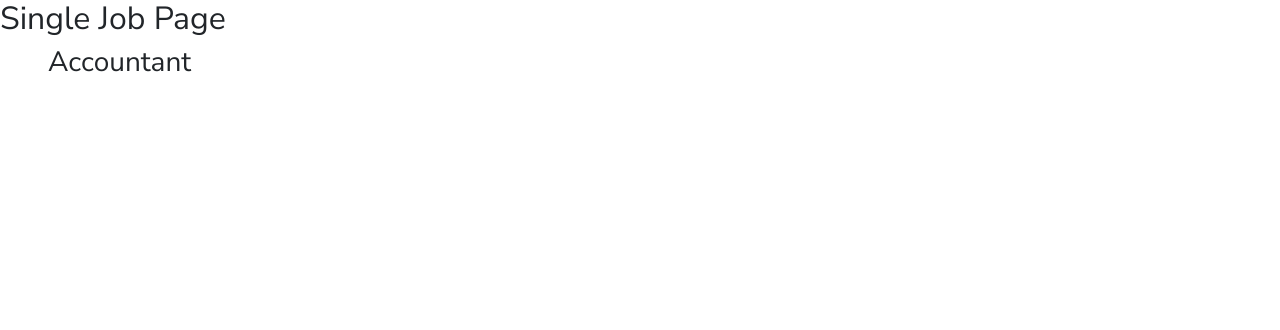
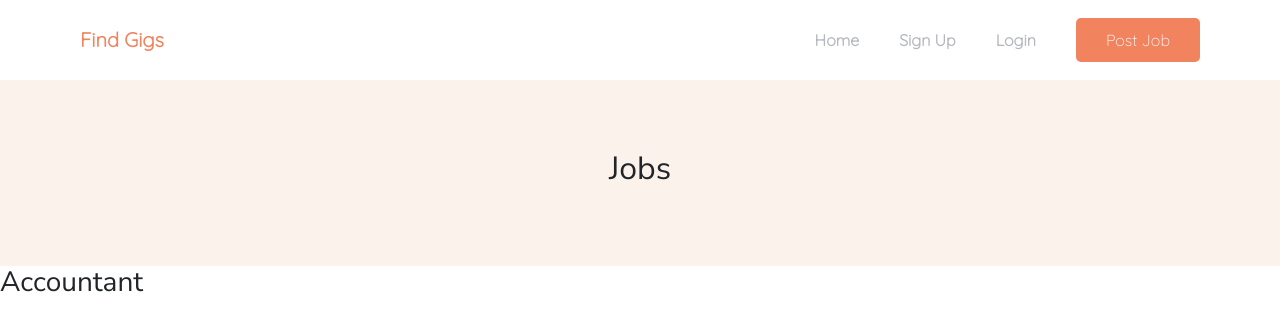
Before and after one commit to Ademayowa/strapi-job-app-v1, a Next.js app: page /jobs/accountant in a window 1280 px wide. Shown: the top 330 px of the page. Built offline with nearby package versions, Linux system fonts and the light colour scheme; no server answers.

Commit message:
created breadcrumb for single job

```diff
--- a/pages/jobs/[slug].js
+++ b/pages/jobs/[slug].js
@@ -1,15 +1,26 @@
+import { Container, Row, Col } from 'react-bootstrap';
 import { API_URL } from '@/config/index';
+import Layout from '@/components/Layout';
+import BreadCrumb from './breadCrumb';
 
 export default function SingleJobPage({ jb }) {
   const { role } = jb;
 
   return (
-    <div>
-      <h2>Single Job Page</h2>
-      <div className='company ms-5'>
+    <Layout title={jb.role}>
+      <div className='company'>
+        {/* Breadcrumb */}
+        <BreadCrumb />
+        {/* Job info => in a flex form */}
+        {/* Job title */}
+        {/* Job type */}
+        {/* ====== */}
+        {/* Overview  */}
+        {/* qualifications reqiured  */}
+        {/* company */}
         <h3>{role}</h3>
       </div>
-    </div>
+    </Layout>
   );
 }
 
--- /dev/null
+++ b/pages/jobs/breadCrumb.js
@@ -0,0 +1,10 @@
+import { Container, Row, Col } from 'react-bootstrap';
+import styles from '@/styles/BreadCrumb.module.css';
+
+export default function BreadCrumb() {
+  return (
+    <section className={styles.breadCrumb}>
+      <h2 className='text-center'>Jobs</h2>
+    </section>
+  );
+}
--- /dev/null
+++ b/styles/BreadCrumb.module.css
@@ -0,0 +1,4 @@
+.breadCrumb {
+  background-color: var(--bg-color);
+  padding: 70px 0;
+}
```
